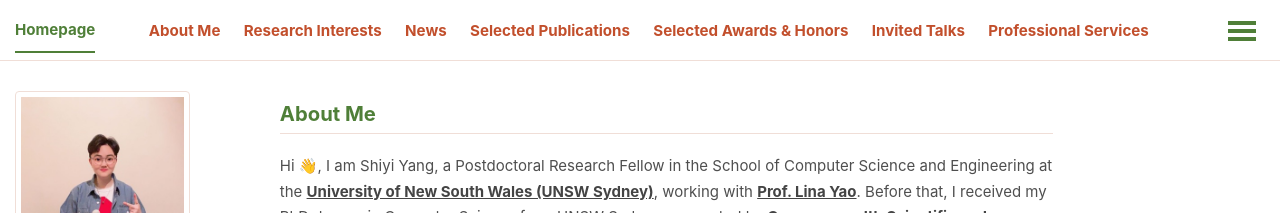
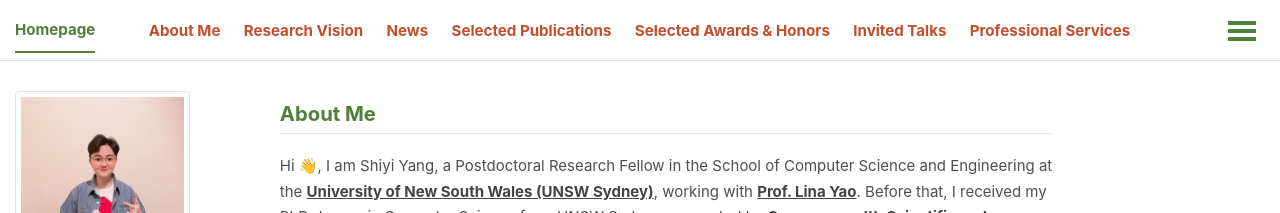
Before and after one commit to shiyiyang-ai/shiyiyang-ai.github.io, a Jekyll site: the page built from _pages/about.md, in a window 1280 px wide. Shown: the top 213 px of the page. Built offline with Jekyll 4.4.1, drawn with Linux system fonts in a browser that asks for light colours; some web fonts are replaced; a script bundle is joined from its source files by our own code; library files that are not in the unit come from our copies.

Commit message:
Rename research navigation item

```diff
--- a/_data/navigation.yml
+++ b/_data/navigation.yml
@@ -11,7 +11,7 @@ main:
   - title: "About Me"
     url: /#about-me
 
-  - title: "Research Interests"
+  - title: "Research Vision"
     url: /#research-interests
 
   - title: "News"
```
